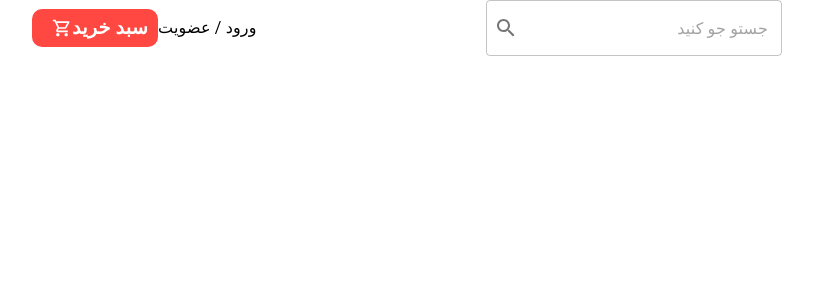
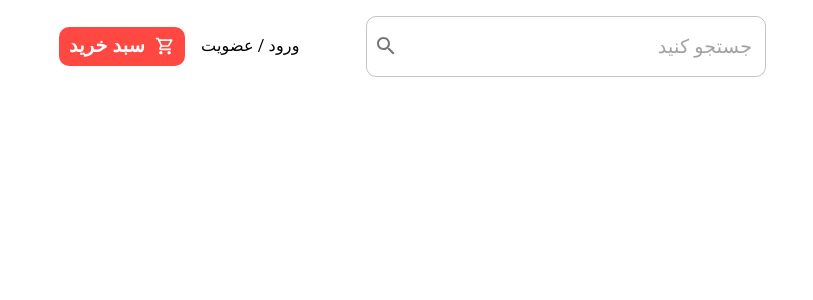
Before and after one commit to SINAZZzz/artin-shop, a React (Vite) app: page / in a window 1280 px wide. Shown: the top 300 px of the page, without its empty margins (351-1164 px from the left). Built offline with nearby package versions, Linux system fonts and the light colour scheme.

Commit message:
feat : update head and completed

```diff
--- a/src/App.tsx
+++ b/src/App.tsx
@@ -1,45 +1,11 @@
-import {IconButton, InputAdornment, TextField, Typography } from '@mui/material'
-import SearchIcon from '@mui/icons-material/Search';
 import Box from '@mui/material/Box'
-import ShoppingCartOutlinedIcon from '@mui/icons-material/ShoppingCartOutlined';
+import Head from './components/head/Head'
 
 export default function App() {
-  const handleSearch = (event: React.ChangeEvent<HTMLInputElement>) => {
-    const searchTerm = event.target.value;
-    // Perform search operation or pass the search term to the parent component
-    console.log('Searching for:', searchTerm);
-  };
+
   return (
     <Box>
-        {/* Head */}
-        <Box display='flex' alignItems='center' justifyContent='space-between'>
-          {/* logo */}
-          <Typography fontSize='1.5rem' fontWeight='bold'> <Box component='span' color='#7854F7'> آرتین </Box>شاپ</Typography>
-          {/* search */}
-          <TextField
-            placeholder="جستو جو کنید"
-            variant="outlined"
-            dir="rtl"
-            onChange={handleSearch}
-            InputProps={{
-              endAdornment: (
-                <InputAdornment position="start">
-                  <IconButton>
-                    <SearchIcon />
-                  </IconButton>
-                </InputAdornment>
-              ),
-            }}
-          />
-          <Box display='flex' alignItems='center'>
-            {/* login */}
-            <Typography>ورود / عضویت</Typography>
-            {/* Cart */}
-            <Typography color='white' fontSize='1.2rem' width='fit-content' py='5px' px='10px' borderRadius='10px' bgcolor='#FF4842' fontWeight='bold' display='flex' alignItems='center'>
-              سبد خرید <ShoppingCartOutlinedIcon fontSize='small' style={{marginLeft:'10px'}} /></Typography>
-          </Box>
-
-        </Box>
+       <Head />
     </Box>
   )
 }
--- /dev/null
+++ b/src/components/head/Head.tsx
@@ -0,0 +1,21 @@
+import { Box } from '@mui/material'
+import Logo from './components/Logo';
+import Search from './components/Search';
+import Login from './components/Login';
+import Cart from './components/Cart';
+
+export default function Head() {
+
+  return (
+    <Box display='flex' alignItems='center' justifyContent='space-between' mt='1rem '>
+    <Logo />
+    <Box display='flex' alignItems='center' justifyContent='space-between' width='65%'>
+      <Search />
+      <Box display='flex' alignItems='center'>
+        <Login />
+        <Cart />
+      </Box>
+    </Box>
+  </Box>
+  )
+}
--- /dev/null
+++ b/src/components/head/components/Cart.tsx
@@ -0,0 +1,9 @@
+import { Typography } from "@mui/material";
+import ShoppingCartOutlinedIcon from '@mui/icons-material/ShoppingCartOutlined';
+
+export default function Cart() {
+  return (
+    <Typography color='white' fontSize='1.2rem' width='fit-content' py='5px' px='10px' borderRadius='10px' bgcolor='#FF4842' fontWeight='bold' display='flex' alignItems='center' justifyContent='center'>
+    <ShoppingCartOutlinedIcon fontSize='small' style={{marginLeft:'10px'}} />  سبد خرید </Typography>
+  )
+}
--- /dev/null
+++ b/src/components/head/components/Login.tsx
@@ -0,0 +1,7 @@
+import { Typography } from '@mui/material'
+
+export default function Login() {
+  return (
+    <Typography ml='1rem' fontSize='1rem'>ورود / عضویت</Typography>
+  )
+}
--- /dev/null
+++ b/src/components/head/components/Logo.tsx
@@ -0,0 +1,8 @@
+import { Box, Typography } from '@mui/material'
+
+export default function Logo() {
+  return (
+    <Typography fontSize='1.8rem' fontWeight='bold'> <Box component='span' color='#7854F7'> آرتین </Box>شاپ</Typography>
+
+  )
+}
--- /dev/null
+++ b/src/components/head/components/Search.tsx
@@ -0,0 +1,34 @@
+import { IconButton, InputAdornment, TextField } from '@mui/material'
+import React from 'react'
+import SearchIcon from '@mui/icons-material/Search';
+
+export default function Search() {
+    const handleSearch = (event: React.ChangeEvent<HTMLInputElement>) => {
+        const searchTerm = event.target.value;
+        // Perform search operation or pass the search term to the parent component
+        console.log('Searching for:', searchTerm);
+      };
+  return (
+    <TextField
+        placeholder="جستجو کنید"
+        variant="outlined"
+        dir="rtl"
+        onChange={handleSearch}
+        InputProps={{
+          style: {
+            fontSize:'1.2rem',
+            width:'25rem',
+            maxWidth:'100%',
+            borderRadius:'10px'
+          },
+          endAdornment: (
+            <InputAdornment position="start">
+              <IconButton>
+                <SearchIcon />
+              </IconButton>
+            </InputAdornment>
+          )
+        }}
+      />
+  )
+}
```
